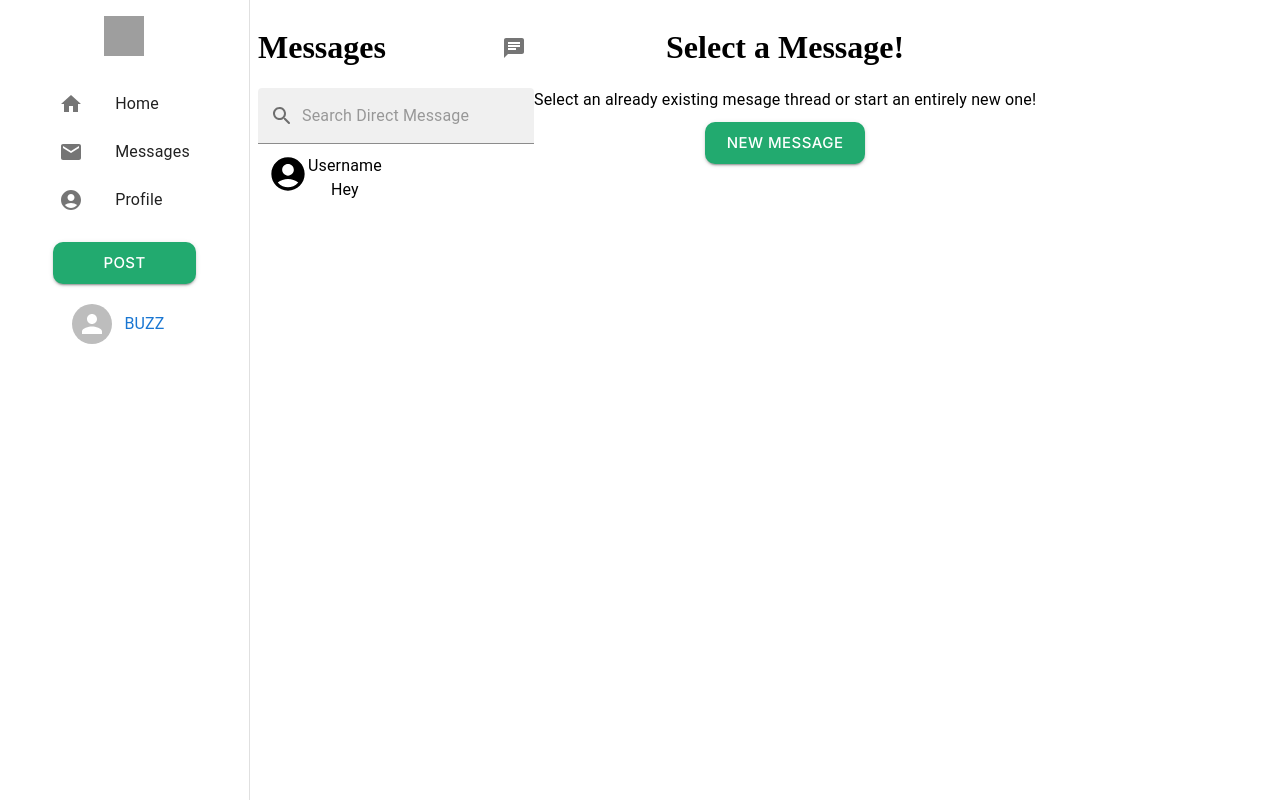
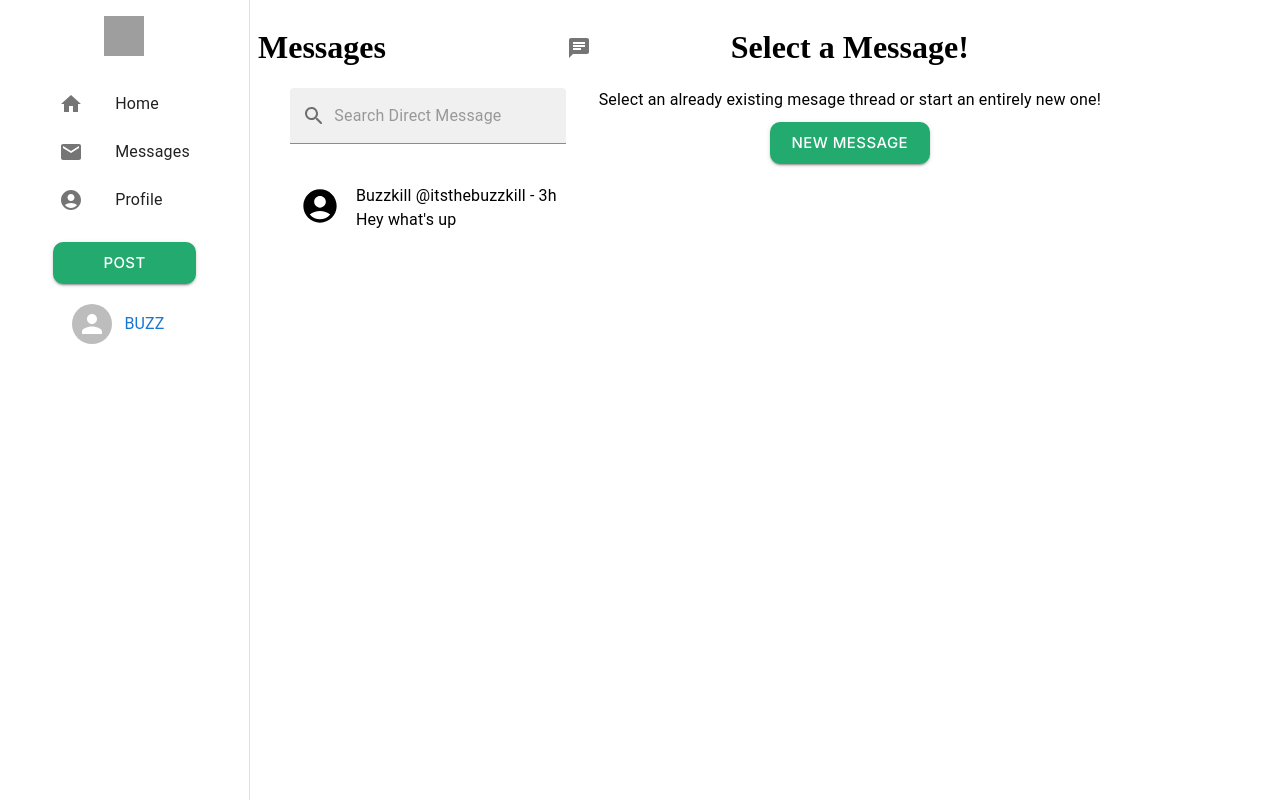
Before and after one commit to Project-Chirp/chirp-frontend, a React (Create React App) app: page / in a window 1280 px wide. Built offline with nearby package versions, Linux system fonts and the light colour scheme; grey boxes are pictures that could not be loaded.

Commit message:
Changed conversation to use lists

```diff
--- a/src/components/Conversation.tsx
+++ b/src/components/Conversation.tsx
@@ -1,21 +1,29 @@
-import React from "react";
 import AccountCircleIcon from "@mui/icons-material/AccountCircle";
-import { Box, Typography } from "@mui/material";
+import {
+  Box,
+  ListItem,
+  ListItemAvatar,
+  ListItemButton,
+  ListItemText,
+  Typography,
+} from "@mui/material";
 
-const DMViewProfile = () => {
+const Conversation = () => {
   return (
-    <div>
-      <Box sx={{ padding: "10px", display: "flex" }}>
-        <AccountCircleIcon sx={{ fontSize: 40 }} />
-        <Box sx={{ flexDirection: "column" }}>
-          <Typography>Username</Typography>
-          <Box>
-            <Typography sx={{}}>Hey</Typography>
-          </Box>
+    <ListItem>
+      <ListItemButton>
+        <Box sx={{ padding: "10px", display: "flex" }}>
+          <ListItemAvatar sx={{ margin: "auto" }}>
+            <AccountCircleIcon sx={{ fontSize: 40 }} />
+          </ListItemAvatar>
+          <ListItemText
+            primary={<Typography>Buzzkill @itsthebuzzkill - 3h</Typography>}
+            secondary={<Typography>Hey what's up</Typography>}
+          />
         </Box>
-      </Box>
-    </div>
+      </ListItemButton>
+    </ListItem>
   );
 };
 
-export default DMViewProfile;
+export default Conversation;
--- a/src/pages/Messages.tsx
+++ b/src/pages/Messages.tsx
@@ -1,17 +1,14 @@
-import React from "react";
-
 import ChatIcon from "@mui/icons-material/Chat";
 import IconButton from "@mui/material/IconButton";
-import { Button, Typography } from "@mui/material";
+import { Button, List, Typography } from "@mui/material";
 
 import "../Styles/Messages.css";
 import DMSearchBar from "../components/DMSearchBar";
 import PageWrapper from "./PageWrapper";
-import DMViewProfile from "../components/Conversation";
+import Conversation from "../components/Conversation";
 
 const Messages = () => {
   return (
-    <>
     <PageWrapper>
       <div>
         <div className="Messagesflexbox">
@@ -23,14 +20,15 @@ const Messages = () => {
         </div>
 
         <DMSearchBar />
-          <DMViewProfile />
+        <List>
+          <Conversation />
+        </List>
       </div>
 
       <div>
         <h1 className="title">Select a Message!</h1>
         <Typography className="messagethread">
-            Select an already existing mesage thread or start an entirely new
-            one!
+          Select an already existing mesage thread or start an entirely new one!
         </Typography>
 
         <div className="MessagesButton">
@@ -53,7 +51,6 @@ const Messages = () => {
         </div>
       </div>
     </PageWrapper>
-    </>
   );
 };
 
```
Lines whose indentation alone changed are shown as unchanged.
